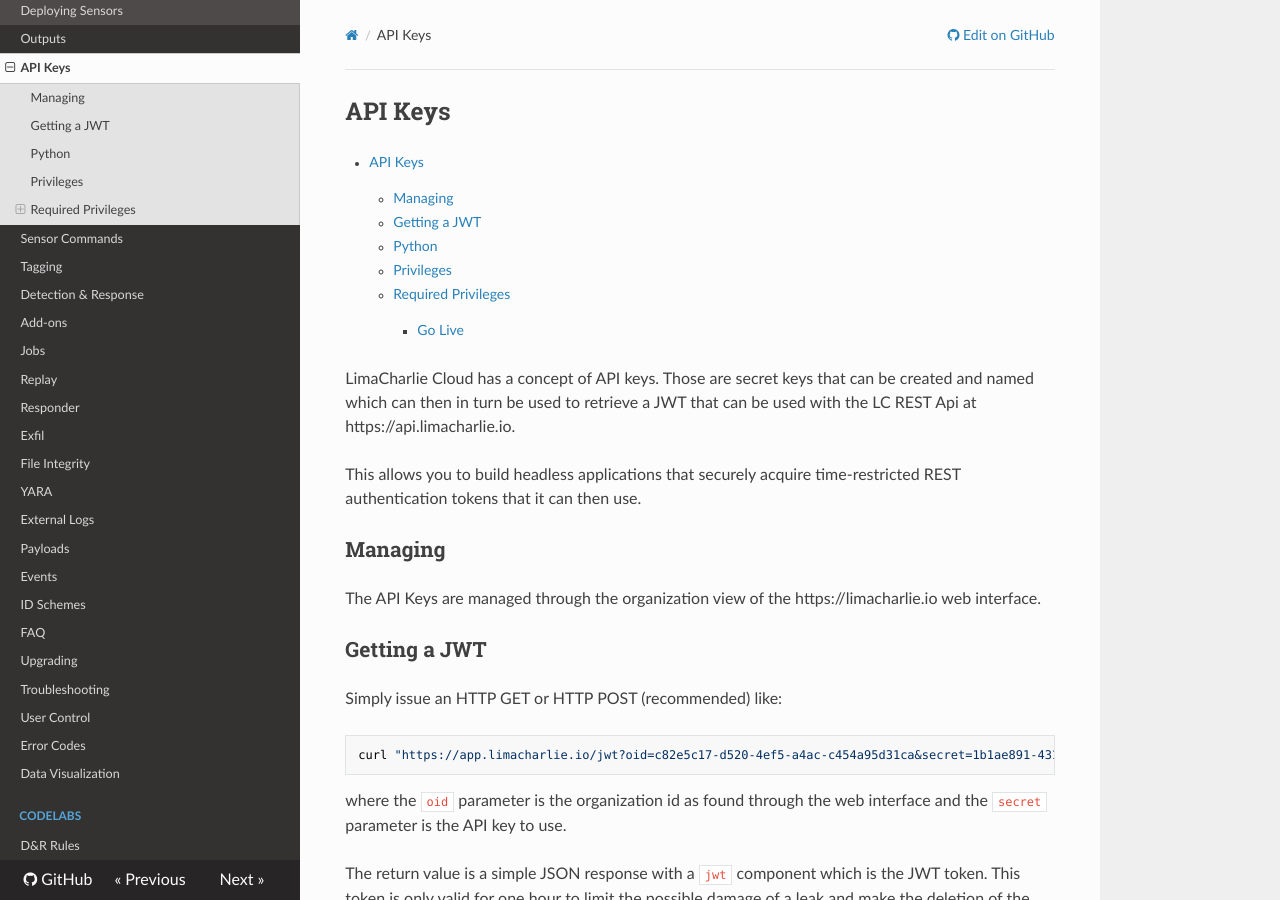
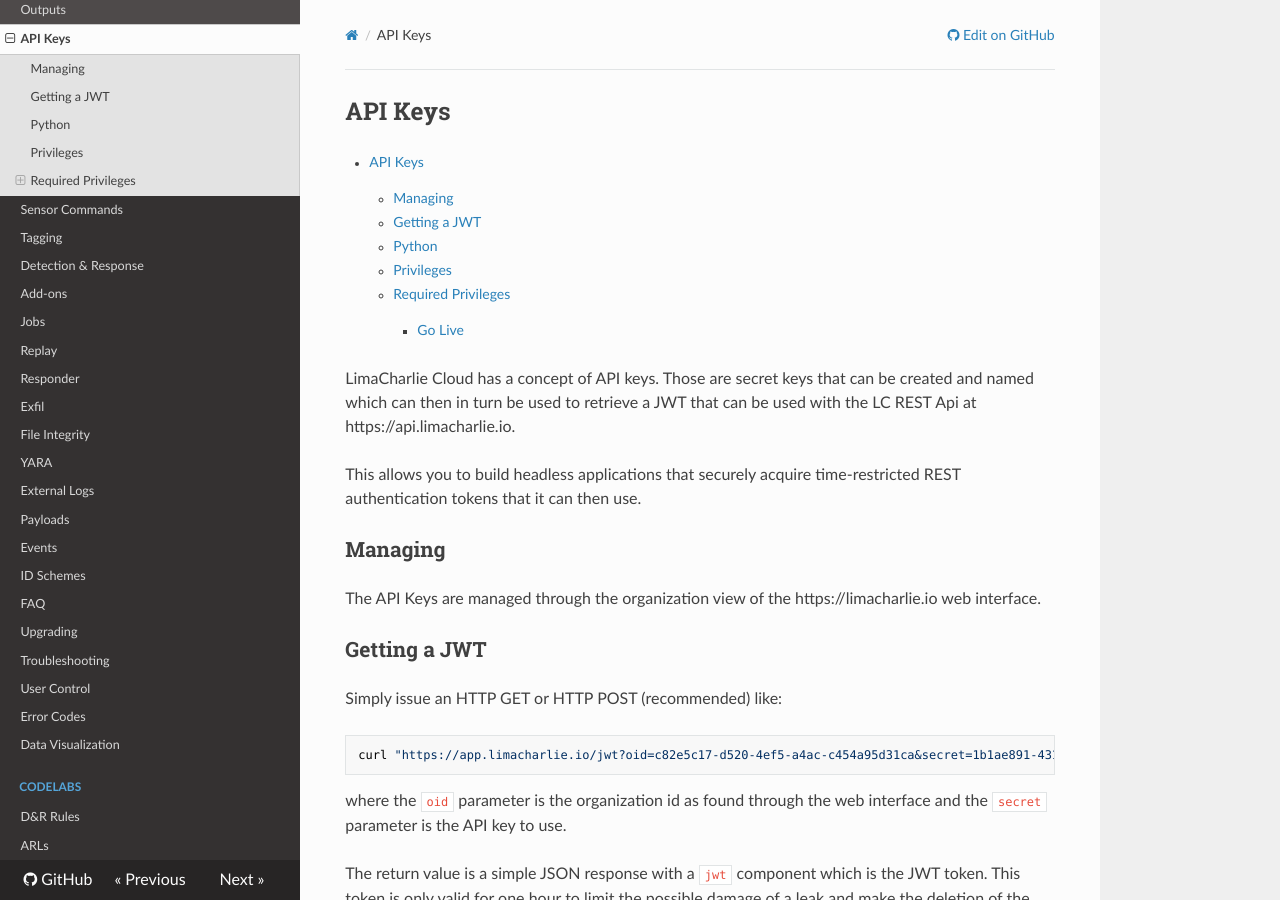
Before and after one commit to refractionPOINT/lce_doc, an MkDocs documentation site: the page built from docs/api_keys.md, in a window 1280 px wide and 900 px high. Built offline with MkDocs 1.6.1, drawn with Linux system fonts in a browser that asks for light colours; nearby versions of some CDN libraries; old or Windows-style settings are respelled for this version of MkDocs; part of the change alters nothing that is shown.

Commit message:
Adding ARLs to listing.

```diff
--- a/mkdocs.yml
+++ b/mkdocs.yml
@@ -37,4 +37,5 @@ pages:
     - Data Visualization: data_visualization.md
     - Codelabs:
         - D&R Rules: codelab_dr.md
+    - ARLs: arl.md
 extra_css: [extra.css]
```
